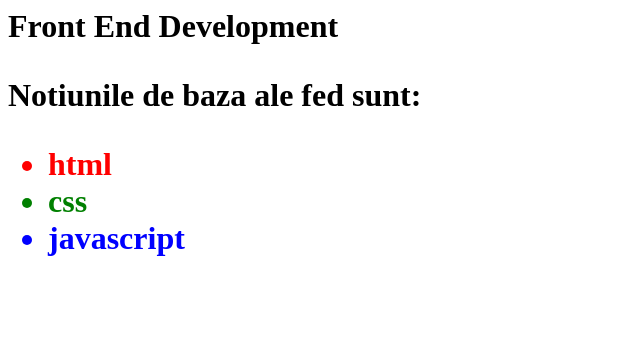
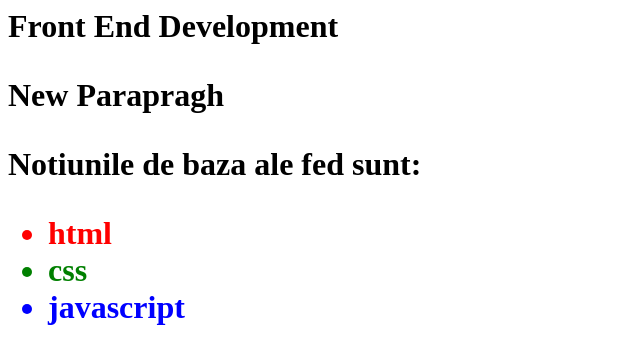
Before and after one commit to adela1978/fed, a plain HTML site: page index.html in a window 1280 px wide. Shown: the whole page, without its empty margins (0-640 px from the left). Drawn offline with Linux system fonts and the light colour scheme.

Commit message:
Paragragh added

```diff
--- a/index.html
+++ b/index.html
@@ -1,4 +1,5 @@
 <h1>Front End Development</p1>
+<p>New Parapragh</p>
 <p>Notiunile de baza ale fed sunt:</p>
 <ul>
 <li style ="color:red">html</li>
```
